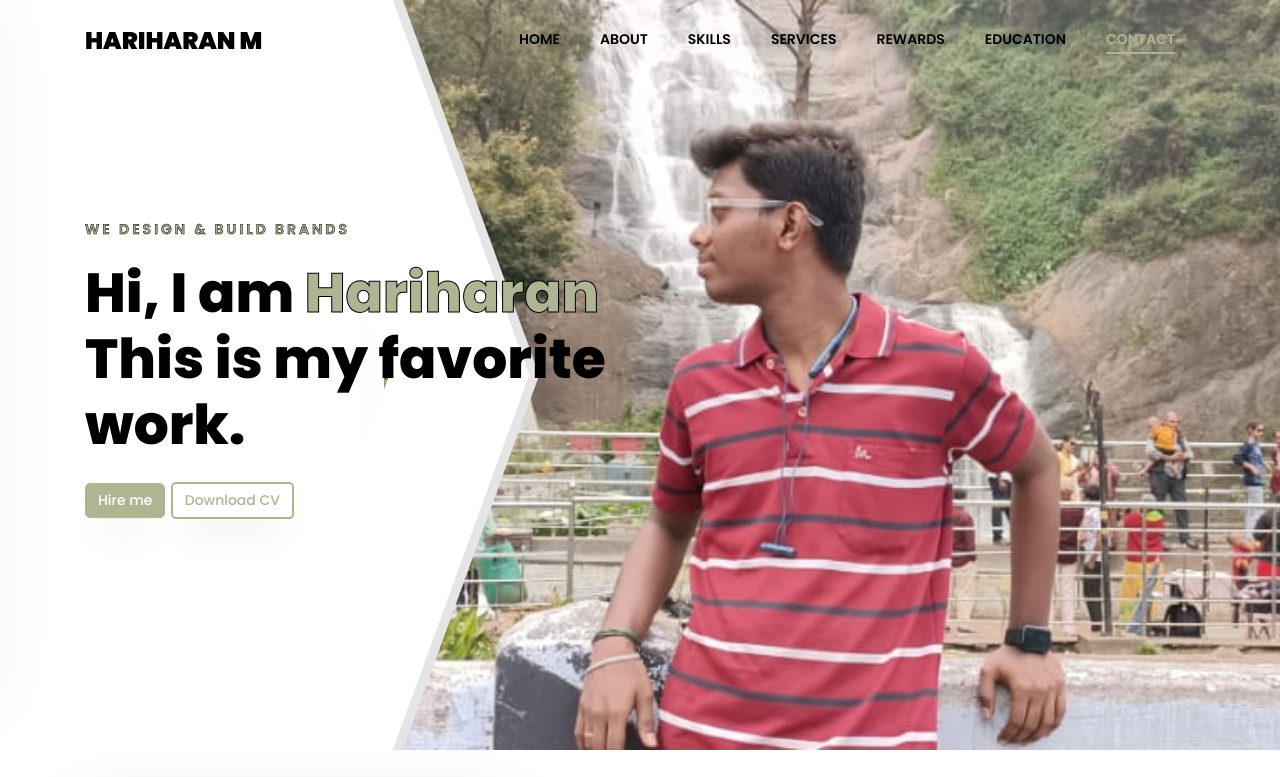
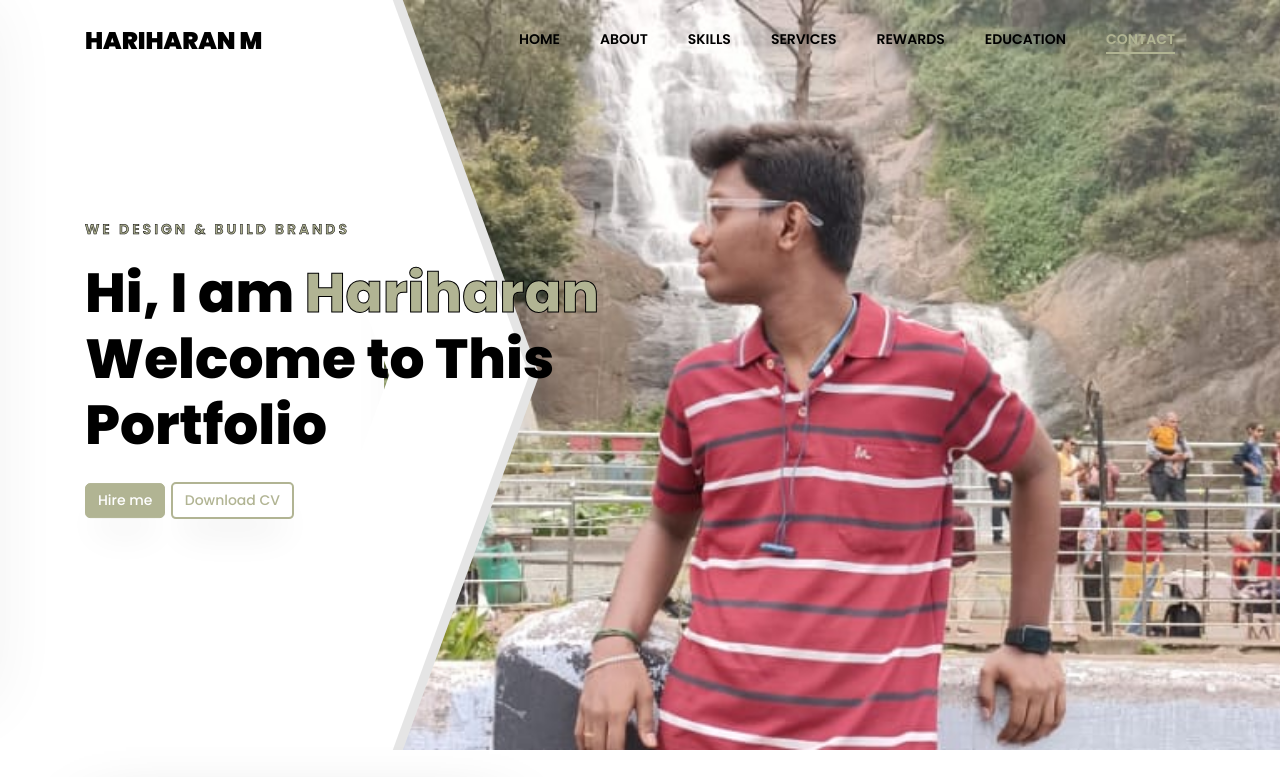
Before and after one commit to hariharantechky/portfolio, a plain HTML site: page index.html in a window 1280 px wide. Shown: the top 777 px of the page. Drawn offline with Linux system fonts and the light colour scheme; some packages are replaced by stand-ins of ours; no server answers; files whose address does not match are found by name.

Commit message:
Update index.html

```diff
--- a/index.html
+++ b/index.html
@@ -78,7 +78,7 @@
 						<div class="one-forth d-flex align-items-center ftco-animate" data-scrollax=" properties: { translateY: '70%' }">
 							<div class="text">
 								<span class="subheading">We Design &amp; Build Brands</span>
-								<h1 class="mb-4 mt-3">Hi, I am <span>Hariharan</span> This is my favorite work.</h1>
+								<h1 class="mb-4 mt-3">Hi, I am <span>Hariharan</span> Welcome to This Portfolio</h1>
 								<p><a href="#" class="btn btn-primary">Hire me</a> <a href="images/HARIHARAN_M.pdf" class="btn btn-primary btn-outline-primary">Download CV</a></p>
 							</div>
 						</div>
```
